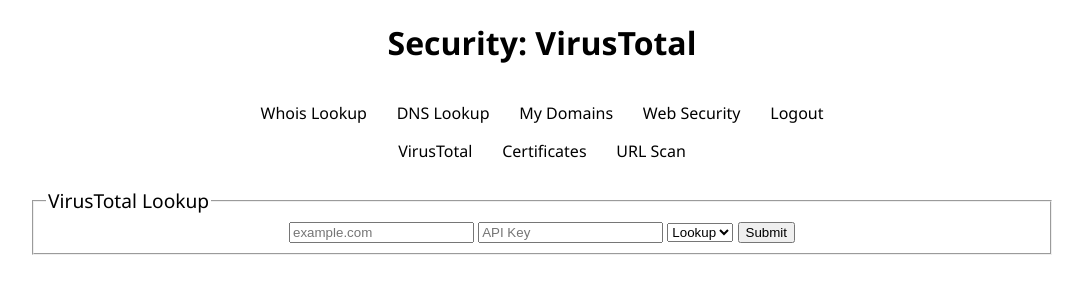
After one commit to jimmybear217/domain-manager, a Flask app: page /security/virustotal in a window 1280 px wide. The commit adds this page. Shown: the top 300 px of the page, without its empty margins (98-1181 px from the left). Run offline with Flask 3, Linux system fonts and the light colour scheme; the visitor is signed in with stand-in values (Sample User, id 1).

Commit message:
added security menu and added variable for passwords file location

```diff
--- a/src/templates/base.html
+++ b/src/templates/base.html
@@ -10,12 +10,25 @@
         <h1>{% block header %} {% endblock %}</h1>
         <nav>
             <ul>
-                <a href="{{ url_for('index') }}"><li>Home</li></a>
+                <!-- <a href="{{ url_for('index') }}"><li>Home</li></a> -->
                 <a href="{{ url_for('whois_start') }}"><li>Whois Lookup</li></a>
+                <a href="{{ url_for('dns_lookup') }}"><li>DNS Lookup</li></a>
                 <a href="{{ url_for('whois_list') }}"><li>My Domains</li></a>
-                <a href="{{ url_for('dns_lookup') }}"><li>DNS Lookup</li></a>
+                <a href="{{ url_for('security_menu') }}"><li>Web Security</li></a>
                 <a href="{{ url_for('logout') }}"><li>Logout</li></a>
             </ul>
+            <ul id="menu_security" display="none">
+                <a href="{{ url_for('security_virustotal') }}"><li>VirusTotal</li></a>
+                <a href="{{ url_for('security_certs') }}"><li>Certificates</li></a>
+                <a href="{{ url_for('security_urlscan') }}"><li>URL Scan</li></a>
+            </ul>
+            <script type="text/javascript">
+
+                // display security menu when security path is present
+                if (document.location.pathname.includes("security")) document.getElementById("menu_security").style.display = "";
+                else document.getElementById("menu_security").style.display = "none";
+
+            </script>
         </nav>
     </header>
     <div class="content">
--- /dev/null
+++ b/src/templates/virustotal.html
@@ -0,0 +1,26 @@
+{% extends 'base.html' %}
+
+{% block title %} VirusTotal {% endblock %}
+{% block header %} Security: VirusTotal {% endblock %}
+
+{% block content %}
+    <fieldset>
+        <legend>VirusTotal Lookup</legend>
+        <form method="POST">
+            <input type="text" name="domain" id="domain" placeholder="example.com" value="{{ domain }}">
+            <input type="password" name="apikey" id="apikey" placeholder="API Key" value="{{ apikey }}">
+            <select name="action" id="action">
+                <option value="lookup">Lookup</option>
+                <option value="scan">scan</option>
+            </select>
+            <input type="submit" value="Submit">
+        </form>
+    </fieldset>
+    {% if domain != "" %}
+        <fieldset>
+            <legend>Results</legend>
+            <h2>VirusTotal {{ action }} for {{ domain }}</h2>
+            <pre>{{ vtData }}</pre>
+        </fieldset>
+    {% endif %}
+{% endblock %}
--- a/src/webserver.py
+++ b/src/webserver.py
@@ -6,6 +6,7 @@
 import datetime
 import re
 import socket
+import virustotal_python
 from database import queryDB, writeDB
 from flask import Flask, render_template, redirect, url_for, request, session, flash  # import flask
 import dns.resolver
@@ -14,6 +15,7 @@
 def passSqliteFileName(filename):
     global sqliteFileName
     sqliteFileName = filename
+    passwords.setSqliteFileName(filename)
 
 app = Flask(__name__)
 
@@ -39,7 +41,7 @@
 @app.route("/account/register", methods=["POST"])
 def register():
     if request.method == "POST":
-        if passwords.registerUser(request.form["username"], request.form["password"], sqliteFileName):
+        if passwords.registerUser(request.form["username"], request.form["password"]):
             flash("Registration successful.")
             return redirect(url_for("login"))
         else:
@@ -50,7 +52,7 @@
 @app.route("/account/login", methods=["GET", "POST"])
 def login():
     if request.method == "POST":
-        if passwords.verifyLogin(request.form["username"], request.form["password"], sqliteFileName):
+        if passwords.verifyLogin(request.form["username"], request.form["password"]):
             session["user"] = request.form["username"]
             flash("Login successful.")
             return redirect(url_for("index"))
@@ -170,3 +172,50 @@
         domain = ""
         dnsData = "Please enter a domain."
         return render_template("dns.html", domain=domain, dnsData=dnsData)
+
+## security menus
+
+@app.route("/security", methods=["GET"])
+def security_menu():
+    if (checkLogin() == False):
+        return redirect(url_for("login"))
+    return render_template("security.html")
+
+@app.route("/security/virustotal", methods=["GET", "POST"])
+def security_virustotal():
+    if (checkLogin() == False):
+        return redirect(url_for("login"))
+    domain = ""
+    if (request.method == "POST" and request.form['domain'] != None):
+        domain = request.form['domain']
+    apikey = ""
+    if (request.method == "POST" and request.form['apikey'] != None):
+        apikey = request.form['apikey']
+    # else:
+    #     apikey = passwords.getVTApiKey()
+    action = ""
+    if (request.method == "POST" and request.form['action'] != None):
+        action = request.form['action']
+    vt_data = ""
+    if (domain != "" and apikey != "" and action != ""):
+        try:
+            with virustotal_python.Virustotal(API_KEY=apikey, API_VERSION=2) as vtotal:
+                resp = vtotal.request(f"domains/{domain}")
+                vt_data=resp.data
+                flash("VirusTotal Lookup successful.", "success")
+        except:
+            flash("VirusTotal Lookup failed. Please check your domain, API key, and action.", "error")
+            vt_data="Error"
+    return render_template("virustotal.html", domain=domain, apikey=apikey, action=action, vt_data=vt_data)
+
+@app.route("/security/certs", methods=["GET"])
+def security_certs():
+    if (checkLogin() == False):
+        return redirect(url_for("login"))
+    return render_template("certs.html")
+
+@app.route("/security/urlscan", methods=["GET"])
+def security_urlscan():
+    if (checkLogin() == False):
+        return redirect(url_for("login"))
+    return render_template("urlscan.html")
```
Also changed, not shown: src/passwords.py (+10 -4 lines), src/templates/certs.html (added, +8 -0 lines), src/templates/security.html (added, +8 -0 lines), src/templates/urlscan.html (added, +8 -0 lines).
